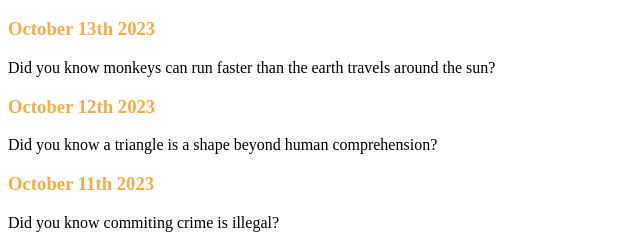
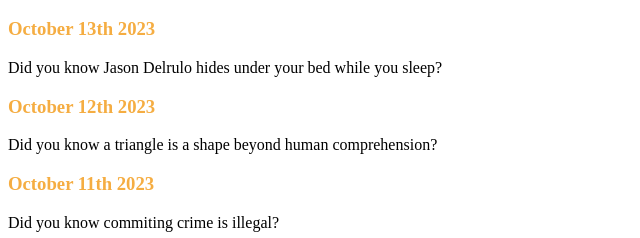
Before and after one commit to Funfactsdaily/funfactsdaily.github.io, a plain HTML site: page index.html in a window 1280 px wide. Shown: the part 192-430 px from the top of the page, 0-640 px from the left. Drawn offline with Linux system fonts and the light colour scheme.

Commit message:
Update index.html

```diff
--- a/index.html
+++ b/index.html
@@ -26,7 +26,7 @@ body {
 <center> <h1 style="color:#000e33; background-color:#ac2bb5;">Fun Facts Daily</h1> </center>
 <h1>today's fun fact</h1>
                                                                                            <h3 style="color:#f5ad42; ">October 13th 2023</h3>
-<p>Did you know monkeys can run faster than the earth travels around the sun?
+<p>Did you know Jason Delrulo hides under your bed while you sleep?
 
                                                                                          <h3 style="color:#f5ad42; ">October 12th 2023</h3>
 <p>Did you know a triangle is a shape beyond human comprehension?
```
